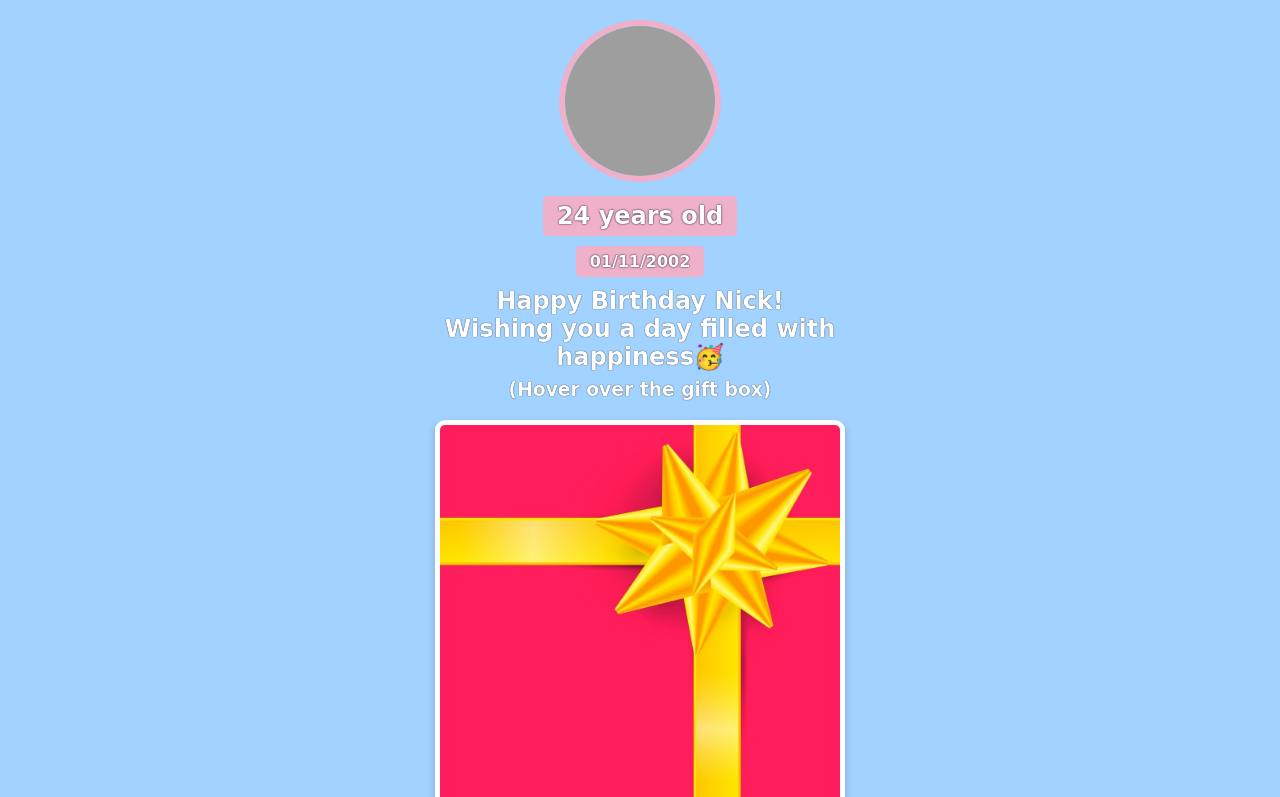
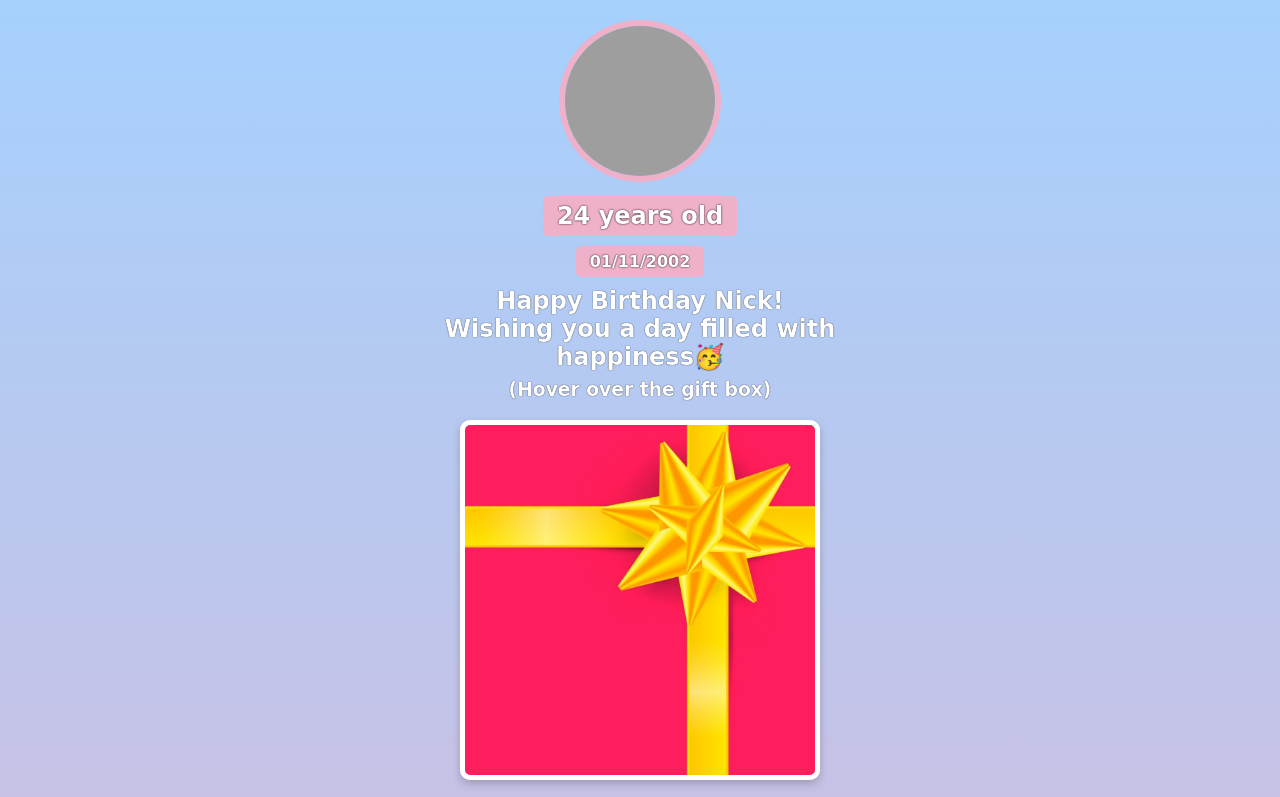
Before and after one commit to VictorAjadi/Webdev-tutoring-zero-hero, a plain HTML site: page birthday-gift/index.html in a window 1280 px wide. Shown: the part 81-878 px from the top of the page. Drawn offline with Linux system fonts and the light colour scheme; grey boxes are pictures that could not be loaded; a web font is replaced by a local one.

Commit message:
add linear gradient to background

```diff
--- a/birthday-gift/style.css
+++ b/birthday-gift/style.css
@@ -3,7 +3,7 @@ body {
     margin: 0;
     padding: 0;
     font-family: 'Comic Relief', cursive;
-    background-color: #a2d2ff;
+    background: linear-gradient(#a2d2ff, #EFB0C9);
     color: #ffffff;
     text-align: center;
 }
@@ -33,13 +33,12 @@ h1, h2, h3, h4{
     margin: 20px auto;
 }
 .gift-box{
-    width: 400px;
-    height: 400px;
+    width: 350px;
+    height: 350px;
     margin: 20px auto;
     background-image: url("images/gift-cover.jpg");
     background-repeat: no-repeat;
     background-size: cover;
-    background-color: #ffb703;
     border: 5px solid white;
     border-radius: 10px;
     position: relative;
```
